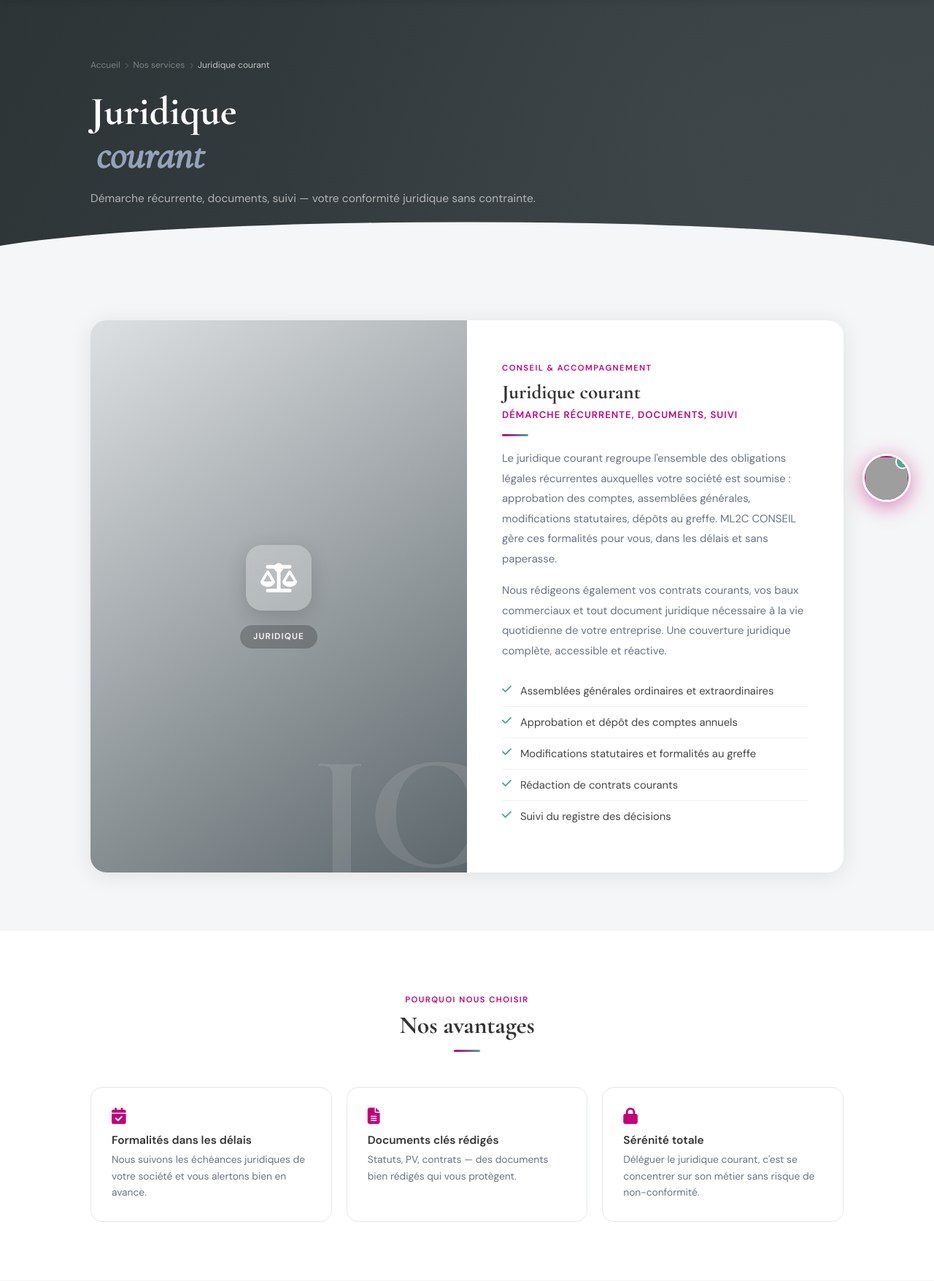
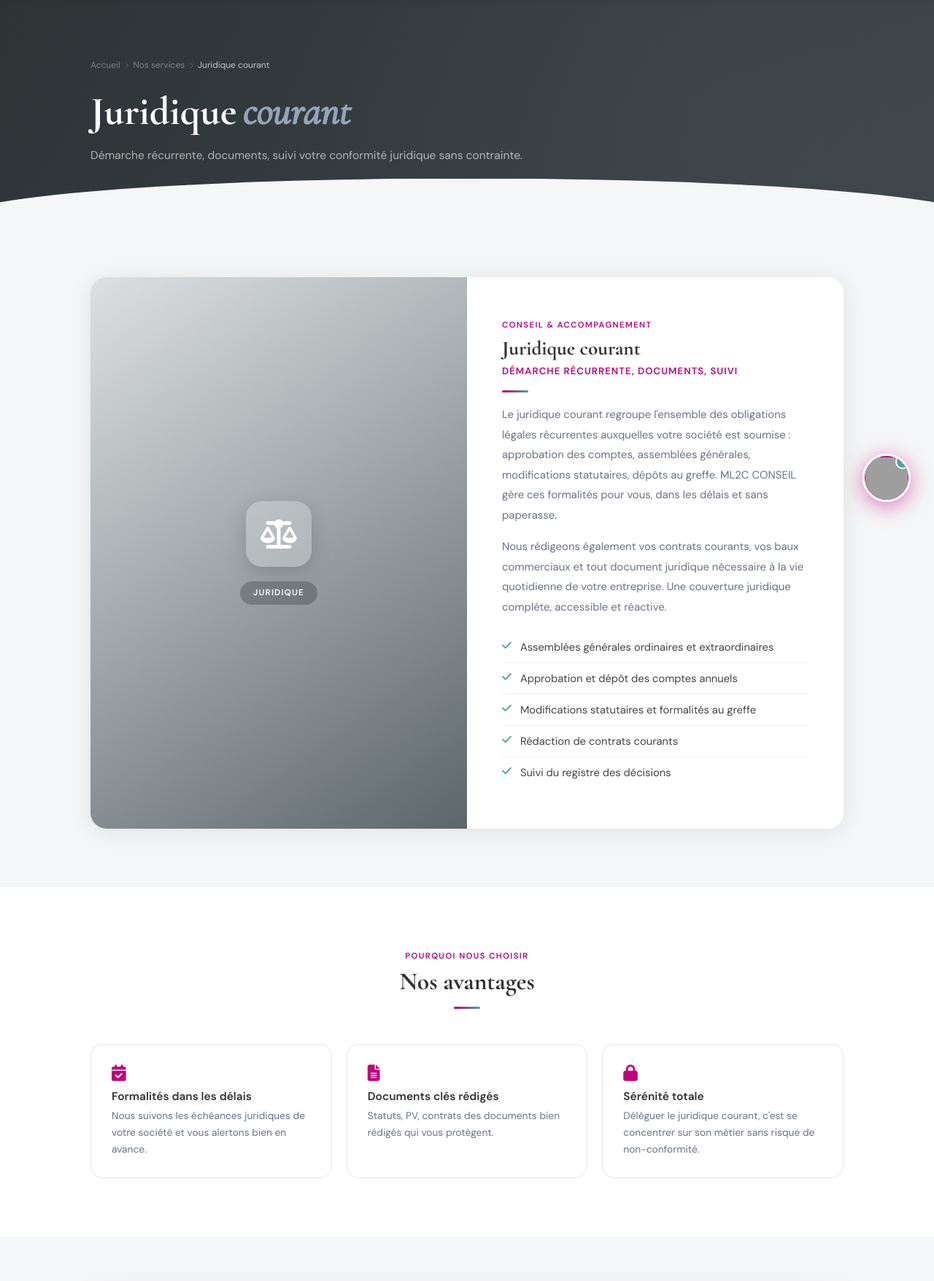
Before and after one commit to BaptisteChesneau/RNCP_flask, a Flask app: page /juridique-courant in a window 1280 px wide. Shown: the part 80-1836 px from the top of the page at 73% size. Run offline with Flask 3, Linux system fonts and the light colour scheme; parts of the project's set-up code (start-up, migrations or seed data) failed here and were passed over; some libraries are stand-ins or nearby versions; grey boxes are pictures that could not be loaded.

Commit message:
change design on juridique_courant page

```diff
--- a/templates/juridique_courant.html
+++ b/templates/juridique_courant.html
@@ -3,7 +3,7 @@
 <head>
   <meta charset="UTF-8">
   <meta name="viewport" content="width=device-width, initial-scale=1.0">
-  <title>Juridique courant — ML2C CONSEIL</title>
+  <title>Juridique courant ML2C CONSEIL</title>
   <link rel="stylesheet" href="https://cdn.jsdelivr.net/npm/bootstrap@4.5.2/dist/css/bootstrap.min.css">
   <link rel="stylesheet" href="https://cdnjs.cloudflare.com/ajax/libs/font-awesome/6.5.0/css/all.min.css">
   <link href="https://fonts.googleapis.com/css2?family=Cormorant+Garamond:ital,wght@0,400;0,600;0,700;1,400&family=DM+Sans:wght@300;400;500;600&display=swap" rel="stylesheet">
@@ -20,8 +20,8 @@
       <li><span class="sep"><i class="fas fa-chevron-right"></i></span></li>
       <li>Juridique courant</li>
     </ol>
-    <h1 class="ph-title">Juridique<br><em>courant</em></h1>
-    <p class="ph-sub">Démarche récurrente, documents, suivi — votre conformité juridique sans contrainte.</p>
+    <h1 class="ph-title">Juridique<em>courant</em></h1>
+    <p class="ph-sub">Démarche récurrente, documents, suivi votre conformité juridique sans contrainte.</p>
   </div>
 </section>
 
@@ -29,7 +29,6 @@
   <div class="container">
     <div class="svc-bloc" data-anim="fade">
       <div class="svc-visuel">
-        <span class="svc-deco-num">JC</span>
         <div class="svc-icon-wrap"><i class="fas fa-balance-scale"></i></div>
         <span class="svc-badge">Juridique</span>
       </div>
@@ -68,7 +67,7 @@
       <div class="av-card" data-anim="fade">
         <i class="fas fa-file-alt"></i>
         <h4>Documents clés rédigés</h4>
-        <p>Statuts, PV, contrats — des documents bien rédigés qui vous protègent.</p>
+        <p>Statuts, PV, contrats des documents bien rédigés qui vous protègent.</p>
       </div>
       <div class="av-card" data-anim="fade">
         <i class="fas fa-lock"></i>
```
